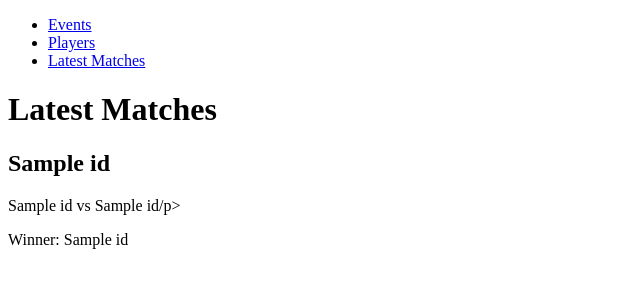
After one commit to xboyjx/judo_matches_project, a Flask app: page /Latest-Matches in a window 1280 px wide. The commit adds this page. Shown: the top 300 px of the page, without its empty margins (0-640 px from the left). Run offline with Flask 2, Linux system fonts and the light colour scheme; a database or web service that is not in the repository returns one stand-in record (values such as "Sample title"); some libraries are stand-ins or nearby versions.

Commit message:
Latest matches page added

```diff
--- a/controllers/event_controller.py
+++ b/controllers/event_controller.py
@@ -8,3 +8,6 @@ events_blueprint = Blueprint("events", __name__)
 def events():
     events = event_repository.select_all()
     return render_template("events/index.html", events = events)
+
+# @events_blueprint.route("/events/<id>")
+# def show(id):
--- a/controllers/match_controller.py
+++ b/controllers/match_controller.py
@@ -1,4 +1,11 @@
 from flask import Blueprint, Flask, render_template, request, redirect
 import repositories.match_repository as match_repository
+import repositories.player_repository as player_repository
+import repositories.event_repository as event_repository
 
 matches_blueprint = Blueprint("matches", __name__)
+
+@matches_blueprint.route("/Latest-Matches")
+def latest_matches():
+    matches = match_repository.select_all()
+    return render_template("matches/index.html", matches = matches)
--- a/templates/base.html
+++ b/templates/base.html
@@ -14,7 +14,7 @@
                         <a href="/players">Players</a>
                     </li>
                     <li>
-                        <a href="/matches">Latest Matches</a>
+                        <a href="/Latest-Matches">Latest Matches</a>
                     </li>
                 </ul>
             </nav>
--- a/templates/events/index.html
+++ b/templates/events/index.html
@@ -12,7 +12,7 @@
             {{event.date}}
         </li>
         <li>
-            <a href = "/events/{{event.id}}/competitor-list">competitor list</a>
+            <a href = "/events/{{event.id}}">competitor list</a>
         </li>
     </ul>
 {% endfor %}
--- /dev/null
+++ b/templates/events/show_players.html
@@ -0,0 +1,5 @@
+{% extends base.html %}{% block content %}
+<h1>Entry list for {{event.name}}</h1>
+{%}
+
+{% endblock %}
--- /dev/null
+++ b/templates/matches/index.html
@@ -0,0 +1,10 @@
+{% extends "base.html" %}{% block content %}
+
+<h1>Latest Matches</h1>
+{% for match in matches %}
+    <h2>{{match.event.name}}</h2>
+    <p>{{match.player1.name}} vs {{match.player2.name}}/p>
+    <p>Winner: {{match.winner.name}}</p>
+{% endfor %}
+
+{% endblock %}
```
